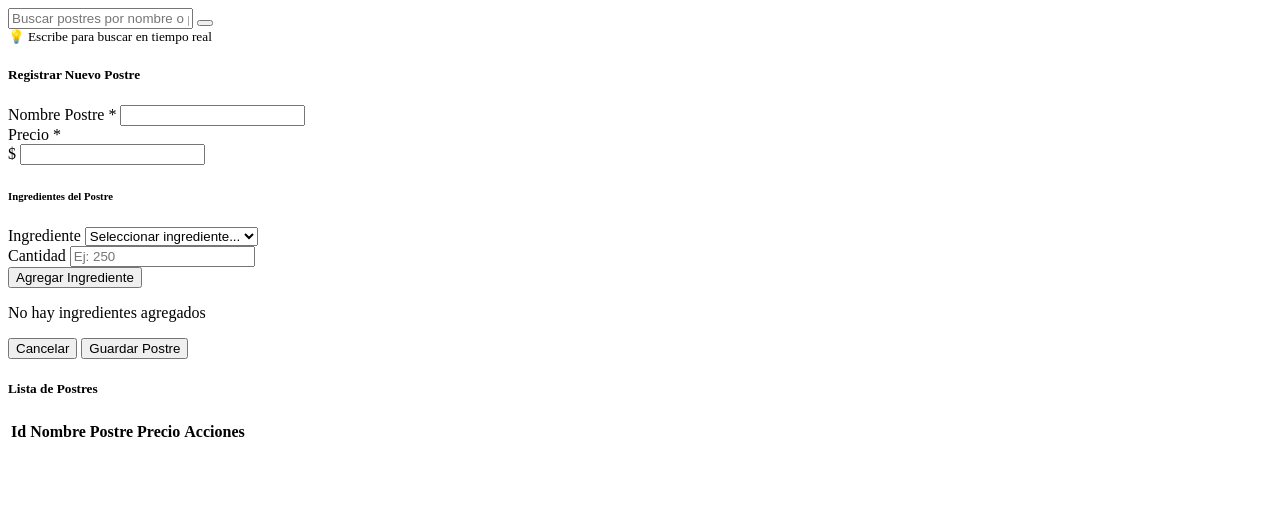
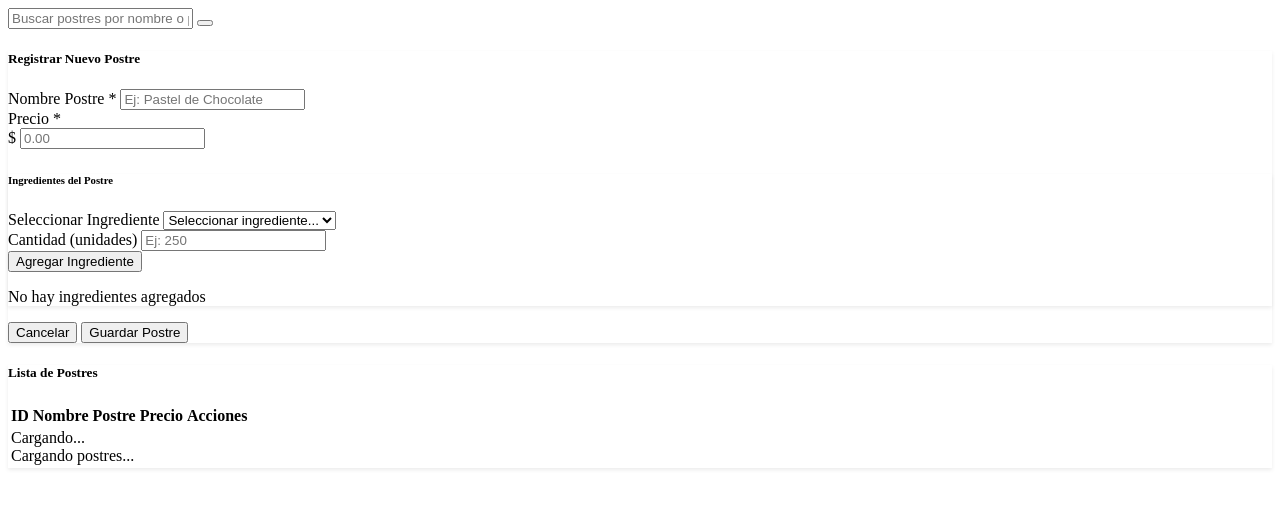
Before and after one commit to Deibycalderon777/asPractica1, a Flask app: page /postres in a window 1280 px wide. Shown: the top 508 px of the page. Run offline with Flask 3, Linux system fonts and the light colour scheme; lists and menus that the app fills with data are empty.

Commit message:
Add files via upload

```diff
--- a/templates/landing-page.html
+++ b/templates/landing-page.html
@@ -1,8 +1,6 @@
 <!DOCTYPE html>
 <html lang="en">
-
   <head>
-
     <meta charset="utf-8">
     <meta name="viewport" content="width=device-width, initial-scale=1, shrink-to-fit=no">
 <!--
@@ -91,7 +89,7 @@
                             </li>
 
                             <li class="scroll-to-section"><a href="#reservation">Contactanos</a></li>
-                                   <li class="scroll-to-section"><a href="https://aspractica1-2.onrender.com/dashboard#/">Abre la Aplicacion</a></li>
+                                   <li class="scroll-to-section"><a href="http://127.0.0.1:5000/dashboard#/">Abre la Aplicacion</a></li>
                         </ul>
                         <a class='menu-trigger'>
                             <span>Menu</span>
@@ -793,5 +791,4 @@
 
     </script>
   </body>
-
 </html>
--- a/templates/postres.html
+++ b/templates/postres.html
@@ -1,3 +1,11 @@
+<!DOCTYPE html>
+<html lang="es">
+<head>
+    <meta charset="UTF-8">
+    <meta name="viewport" content="width=device-width, initial-scale=1.0">
+    <title>Gestión de Postres</title>
+</head>
+<body>
 <div class="container-fluid">
     <!-- Búsqueda -->
     <div class="mb-3">
@@ -10,11 +18,11 @@
                 <i class="bi bi-x"></i>
             </button>
         </div>
-        <small class="text-muted">💡 Escribe para buscar en tiempo real</small>
+
     </div>
 
     <!-- Formulario de Postre -->
-    <div class="card mb-4">
+    <div class="card mb-4 shadow-sm">
         <div class="card-header bg-primary text-white">
             <h5 class="mb-0">
                 <i class="bi bi-cake2"></i>
@@ -26,35 +34,35 @@
                 <!-- Datos básicos del postre -->
                 <div class="row mb-3">
                     <div class="col-md-6">
-                        <label class="form-label">Nombre Postre *</label>
-                        <input type="text" class="form-control" id="txtNombre" name="txtNombre" required>
+                        <label class="form-label fw-bold">Nombre Postre *</label>
+                        <input type="text" class="form-control" id="txtNombre" name="txtNombre" required placeholder="Ej: Pastel de Chocolate">
                     </div>
                     <div class="col-md-6">
-                        <label class="form-label">Precio *</label>
+                        <label class="form-label fw-bold">Precio *</label>
                         <div class="input-group">
                             <span class="input-group-text">$</span>
-                            <input type="number" step="0.01" class="form-control" id="txtPrecio" name="txtPrecio" required>
+                            <input type="number" step="0.01" class="form-control" id="txtPrecio" name="txtPrecio" required placeholder="0.00">
                         </div>
                     </div>
                 </div>
 
                 <!-- Sección de Ingredientes -->
                 <div class="card bg-light mb-3">
-                    <div class="card-header">
+                    <div class="card-header bg-success text-white">
                         <h6 class="mb-0">
                             <i class="bi bi-egg-fill"></i> Ingredientes del Postre
                         </h6>
                     </div>
                     <div class="card-body">
-                        <div class="row">
-                            <div class="col-md-8 mb-2">
-                                <label class="form-label">Ingrediente</label>
+                        <div class="row g-2 mb-3">
+                            <div class="col-md-8">
+                                <label class="form-label">Seleccionar Ingrediente</label>
                                 <select class="form-select" id="SelectNombreIngrediente" name="SelectNombreIngrediente">
                                     <option value="">Seleccionar ingrediente...</option>
                                 </select>
                             </div>
-                            <div class="col-md-4 mb-2">
-                                <label class="form-label">Cantidad</label>
+                            <div class="col-md-4">
+                                <label class="form-label">Cantidad (unidades)</label>
                                 <input type="number" step="0.01" class="form-control" id="txtCantidad" name="txtCantidad" placeholder="Ej: 250">
                             </div>
                         </div>
@@ -68,6 +76,8 @@
                                 <i class="bi bi-info-circle"></i> No hay ingredientes agregados
                             </p>
                         </div>
+
+
                     </div>
                 </div>
 
@@ -85,22 +95,31 @@
     </div>
 
     <!-- Tabla de Postres -->
-    <div class="card">
-        <div class="card-header">
+    <div class="card shadow-sm">
+        <div class="card-header bg-dark text-white">
             <h5 class="mb-0"><i class="bi bi-list-ul"></i> Lista de Postres</h5>
         </div>
         <div class="card-body">
             <div class="table-responsive">
-                <table class="table table-hover table-sm">
+                <table class="table table-hover table-sm align-middle">
                     <thead class="table-dark">
                         <tr>
-                            <th>Id</th>
+                            <th>ID</th>
                             <th>Nombre Postre</th>
                             <th>Precio</th>
-                            <th>Acciones</th>
+                            <th class="text-center">Acciones</th>
                         </tr>
                     </thead>
-                    <tbody id="tbodyPostres"></tbody>
+                    <tbody id="tbodyPostres">
+                        <tr>
+                            <td colspan="4" class="text-center text-muted">
+                                <div class="spinner-border spinner-border-sm" role="status">
+                                    <span class="visually-hidden">Cargando...</span>
+                                </div>
+                                Cargando postres...
+                            </td>
+                        </tr>
+                    </tbody>
                 </table>
             </div>
         </div>
@@ -108,94 +127,64 @@
 </div>
 
 <style>
+/* Estilos para la lista de ingredientes */
 .ingrediente-item {
     transition: all 0.2s ease;
     border-left: 3px solid #28a745;
+    background-color: #f8f9fa;
 }
+
 .ingrediente-item:hover {
     background-color: #e9ecef;
     transform: translateX(2px);
+    box-shadow: 0 2px 4px rgba(0,0,0,0.1);
 }
+
 .badge-cantidad {
     font-size: 0.85rem;
     padding: 0.4rem 0.6rem;
 }
+
+/* Animación para agregar ingredientes */
+@keyframes slideInUp {
+    from {
+        opacity: 0;
+        transform: translateY(10px);
+    }
+    to {
+        opacity: 1;
+        transform: translateY(0);
+    }
+}
+
+.ingrediente-item {
+    animation: slideInUp 0.3s ease;
+}
+
+/* Mejorar apariencia de los selects */
+.form-select:focus, .form-control:focus {
+    border-color: #0d6efd;
+    box-shadow: 0 0 0 0.25rem rgba(13, 110, 253, 0.25);
+}
+
+/* Botones con mejor hover */
+.btn-group .btn {
+    transition: all 0.2s ease;
+}
+
+.btn-group .btn:hover {
+    transform: translateY(-2px);
+}
+
+/* Card con sombra suave */
+.card {
+    border: none;
+    box-shadow: 0 2px 4px rgba(0,0,0,0.08);
+}
+
+.card:hover {
+    box-shadow: 0 4px 8px rgba(0,0,0,0.12);
+}
 </style>
-
-<!--
-
-
-<div class="mb-3">
-    <div class="input-group">
-        <span class="input-group-text">
-            <i class="bi bi-search"></i>
-        </span>
-        <input type="text" class="form-control" id="txtBuscarPostre"  placeholder="Buscar postres por nombre o precio...">
-        <button type="button"  class="btn btn-outline-secondary"  id="btnLimpiarPostre"  title="Limpiar búsqueda">
-            <i class="bi bi-x"></i>
-        </button>
-    </div>
-    <small class="text-muted">💡 Escribe para buscar en tiempo real</small>
-</div>
-
-
-<form id="frmPostre" method="post">
-    <div class="mb-1">
-        <label>Nombre Postre</label>
-        <input type="text" class="form-control" id="txtNombre" name="txtNombre">
-    </div>
-    <div class="mb-1">
-        <label>Precio</label>
-        <input type="text" class="form-control" id="txtPrecio" name="txtPrecio">
-    </div>
-
-    <div class="mb-1 text-end">
-     <button class="btn btn-primary">Guardar</button>
-    </div>
-
-    <div class="mb-1 text-end">
-     <button type="button" class="btn btn-secondary" id="btnCancelarPostre">Cancelar</button>
-    </div>
-
-
-            <div class="mb-1">
-            <label>Nombre Ingrediente</label>
-                <Select  class="mb-1" class="form-control" id="SelectNombreImgrediente" name="SelectNombreImgrediente"  >
-
-            </Select>
-            </div>
-
-            <div class="mb-1">
-                <label>Cantidad</label>
-                <input type="number" class="form-control" id="txtCantidad" name="txtCantidad">
-            </div>
-
-            <div class="mb-1 ">
-            <button type="button" class="btn btn-success" id="btnAgregarIngrediente">Agregar Ingredientes al Postre</button>
-            </div>
-
-
-</form>
-
-
-
-
-<div class="table-responsive">
-    <table class="table table-sm">
-        <thead class="table-active">
-            <tr>
-                <th>Id</th>
-                <th>Nombre Postre</th>
-                <th>Precio</th>
-
-                <th></th>
-            </tr>
-        </thead>
-        <tbody id="tbodyPostres"></tbody>
-    </table>
-</div>
-
-
-
-
--->
+</body>
+</html>
```
